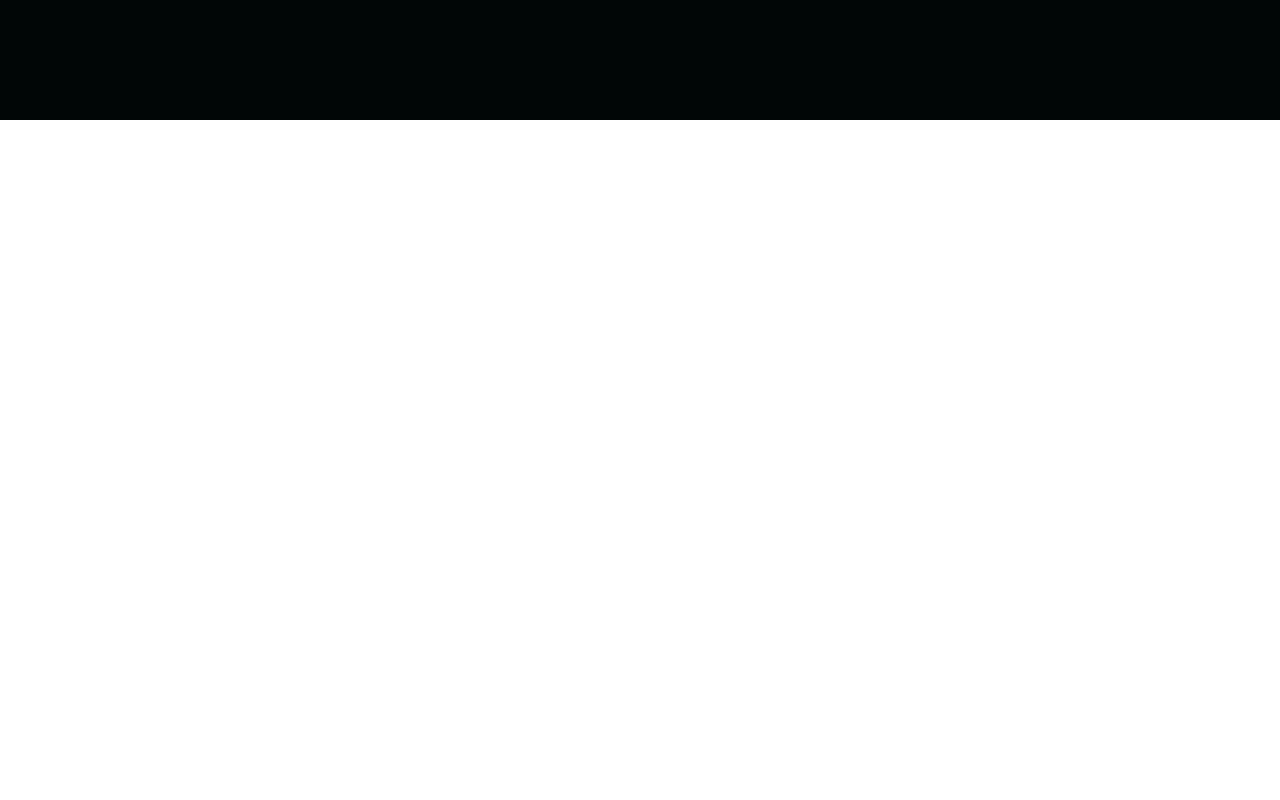
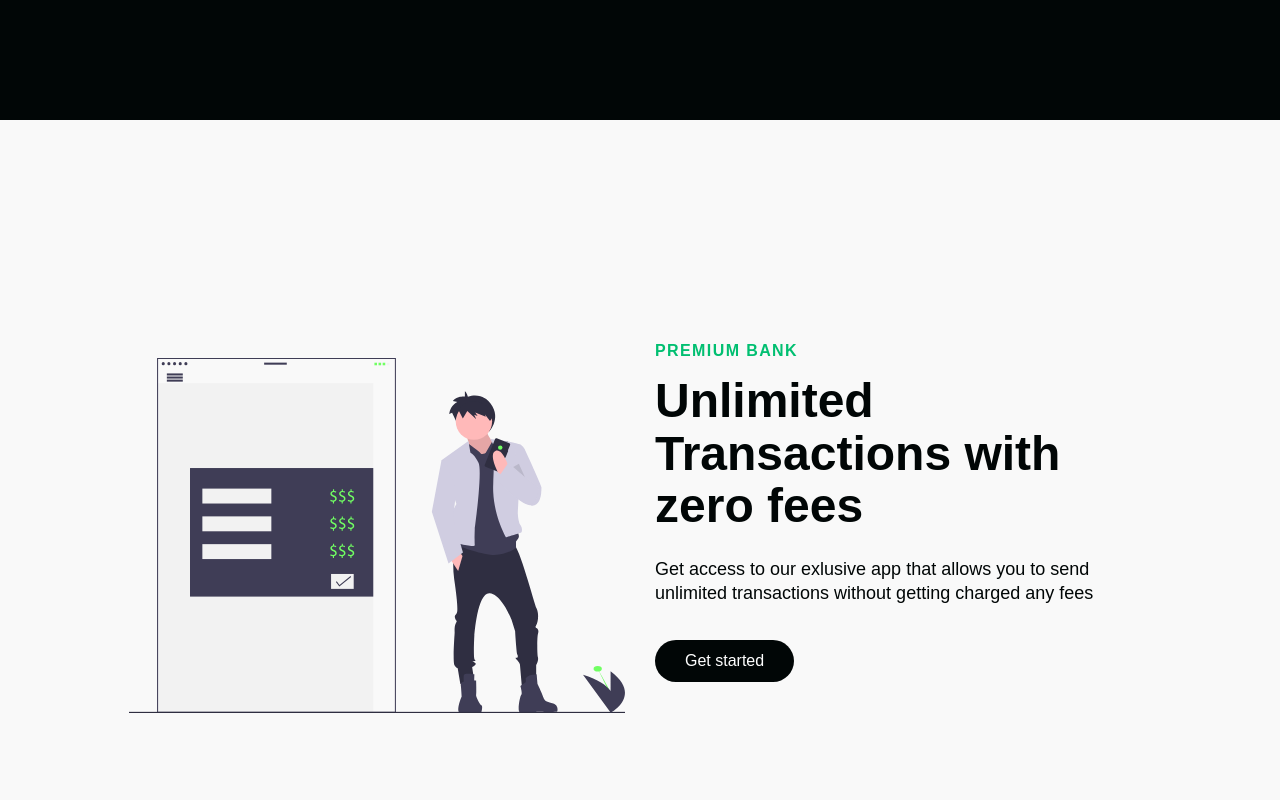
Before and after one commit to romAtam/5777-build, a React (Create React App) app: page / in a window 1280 px wide. Shown: the part 1540-2340 px from the top of the page. Before the commit the page ends 1660 px from the top, so only its background shows below. Built offline with nearby package versions, Linux system fonts and the light colour scheme; a web font is replaced by a local one.

Commit message:
object with info

```diff
--- a/src/components/InfoSection/Data.js
+++ b/src/components/InfoSection/Data.js
@@ -1,4 +1,6 @@
-import image from "../../images/svg-1.svg";
+import image1 from "../../images/svg-1.svg";
+import image2 from "../../images/svg-3.svg";
+import image3 from "../../images/svg-4.svg";
 export const homeObjOne = {
   id: "about",
   lightBg: false,
@@ -10,9 +12,43 @@
     "Get access to our exlusive app that allows you to send unlimited transactions without getting charged any fees",
   buttonlabel: "Get started",
   imgStart: false,
-  img: image,
+  img: image1,
   alt: "car",
   dark: true,
   primary: true,
   darkText: false,
 };
+export const homeObjTwo = {
+  id: "discover",
+  lightBg: true,
+  lightText: false,
+  lightTextDesc: false,
+  topLine: "Premium Bank",
+  headline: "Unlimited Transactions with zero fees",
+  description:
+    "Get access to our exlusive app that allows you to send unlimited transactions without getting charged any fees",
+  buttonlabel: "Get started",
+  imgStart: true,
+  img: image2,
+  alt: "piggi",
+  dark: false,
+  primary: false,
+  darkText: true,
+};
+export const homeObjthree = {
+  id: "about",
+  lightBg: false,
+  lightText: true,
+  lightTextDesc: true,
+  topLine: "Premium Bank",
+  headline: "Unlimited Transactions with zero fees",
+  description:
+    "Get access to our exlusive app that allows you to send unlimited transactions without getting charged any fees",
+  buttonlabel: "Get started",
+  imgStart: false,
+  img: image3,
+  alt: "car",
+  dark: true,
+  primary: true,
+  darkText: false,
+};
--- a/src/components/InfoSection/InfoElements.js
+++ b/src/components/InfoSection/InfoElements.js
@@ -62,7 +62,7 @@
   font-size: 48px;
   line-height: 1.1;
   font-weight: 600;
-  color: ${(lightText) => (lightText ? "#f7f8fa" : "#010606")};
+  color: ${({ lightText }) => (lightText ? "#f7f8fa" : "#010606")};
   @media screen and (max-width: 480px) {
     font-size: 32px;
   }
--- a/src/pages/index.js
+++ b/src/pages/index.js
@@ -1,7 +1,11 @@
 import React, { useState } from "react";
 import HeroSection from "../components/HeroSection";
 import InfoSection from "../components/InfoSection";
-import { homeObjOne } from "../components/InfoSection/Data";
+import {
+  homeObjOne,
+  homeObjthree,
+  homeObjTwo,
+} from "../components/InfoSection/Data";
 import Navbar from "../components/Navbar";
 import SideBar from "../components/SideBar";
 
@@ -17,6 +21,8 @@
       <Navbar toggle={toggle} />
       <HeroSection />
       <InfoSection {...homeObjOne} />
+      <InfoSection {...homeObjTwo} />
+      <InfoSection {...homeObjthree} />
     </>
   );
 };
```
